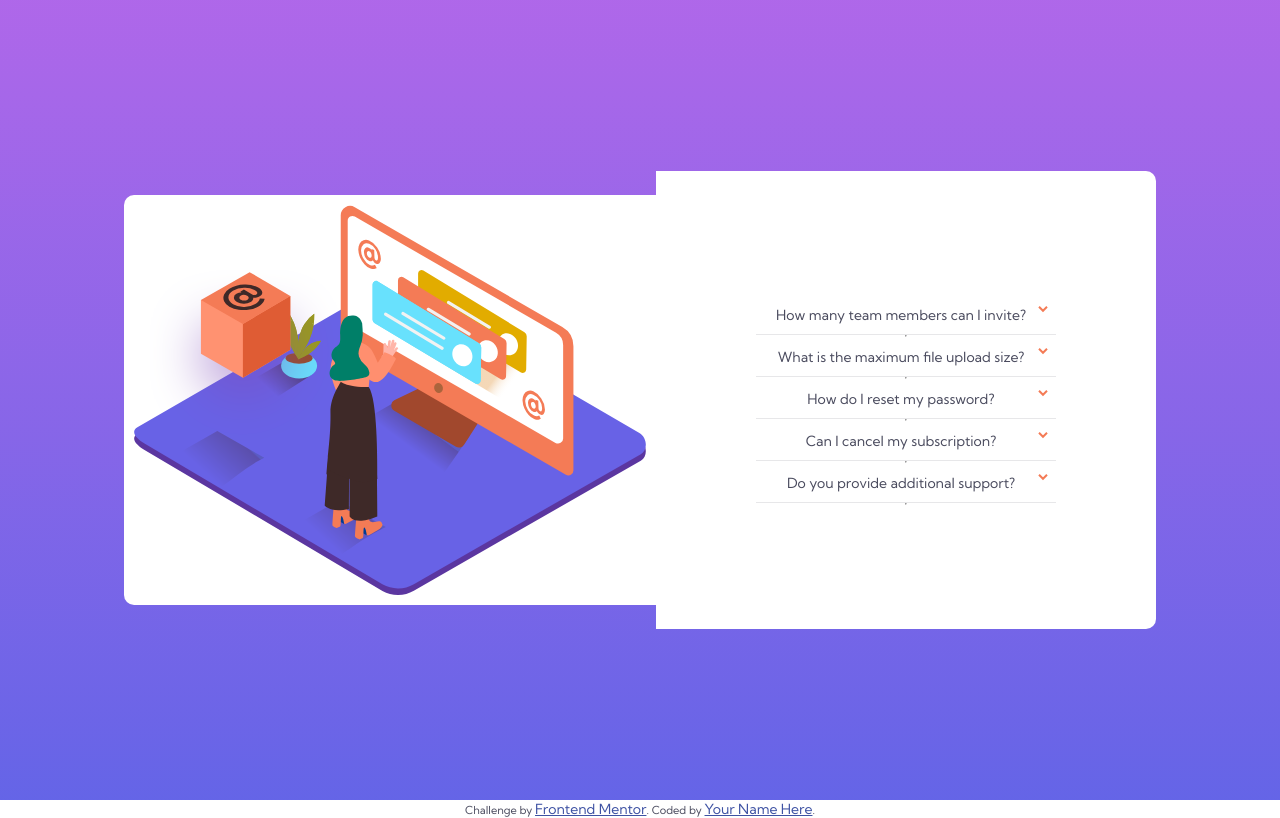
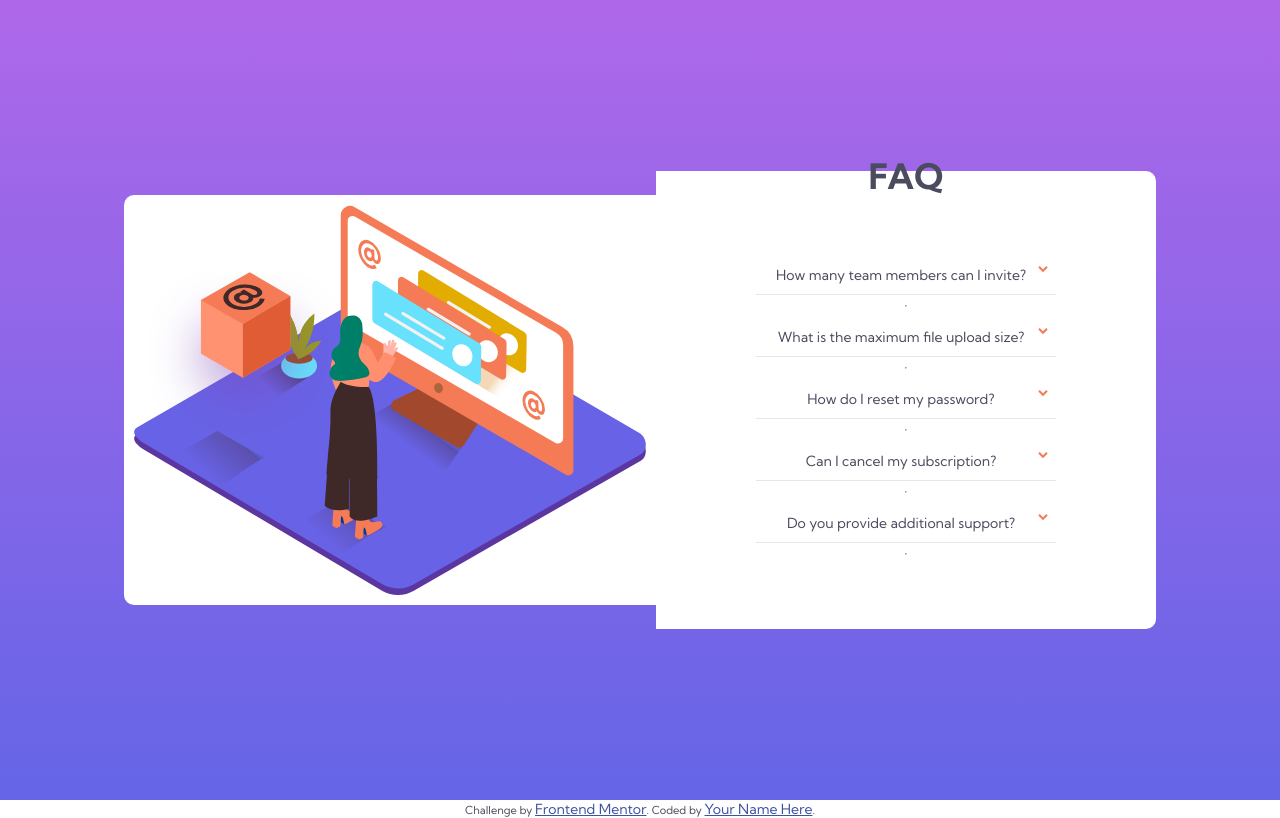
Before and after one commit to paddy852/accordion, a plain HTML site: page index.html in a window 1280 px wide. Drawn offline with Linux system fonts and the light colour scheme.

Commit message:
updated css and html

```diff
--- a/index.html
+++ b/index.html
@@ -21,6 +21,7 @@
     <img src="/images/illustration-box-desktop.svg" alt="" class="box">
 
     <div id="container">
+      <h1>FAQ</h1>
       <button class="accordion">How many team members can I invite? <img src="/images/icon-arrow-down.svg" alt="arrow1" class="arrow"></button>
       <div class="panel">
         You can invite up to 2 additional users on the Free plan. There is no limit on team members for the Premium plan.
--- a/style.css
+++ b/style.css
@@ -42,6 +42,7 @@
 .accordion {
   width: 60%;
   padding: 8px;
+  margin: 10px;
   height: 40px;
   background-color: white;
   border: none;
@@ -50,6 +51,7 @@
 
 .panel {
   padding: 0 18px;
+  font-size: 12px;
   display: none;
   overflow: hidden;
   text-align: left;
@@ -59,6 +61,13 @@
   outline: none;
   background-color: white;
   transition: all 400ms;
+}
+
+h1 {
+  font-size: 2.5rem;
+  font-weight: 700;
+  position: absolute;
+  top: 11rem;
 }
 
 .box {
```
